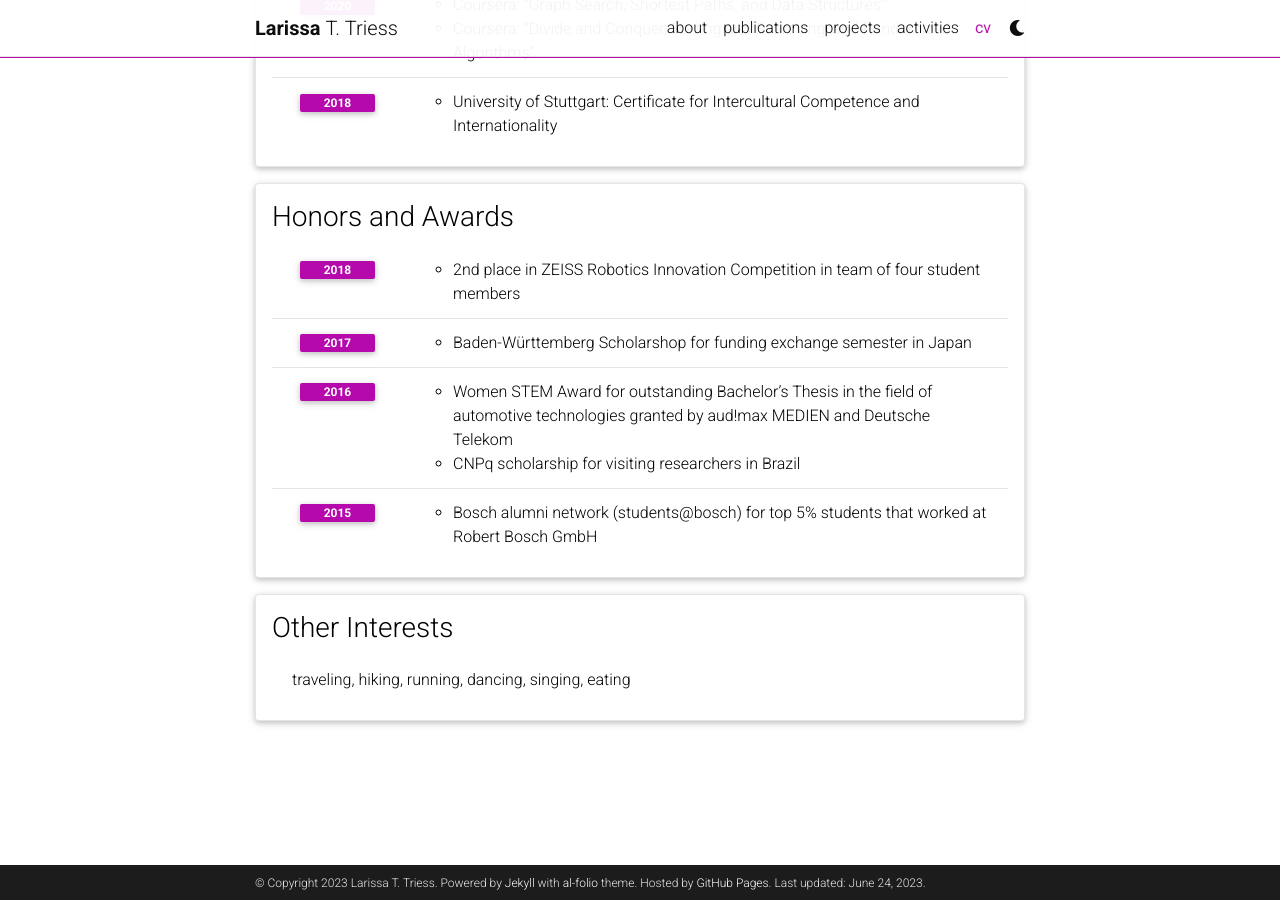
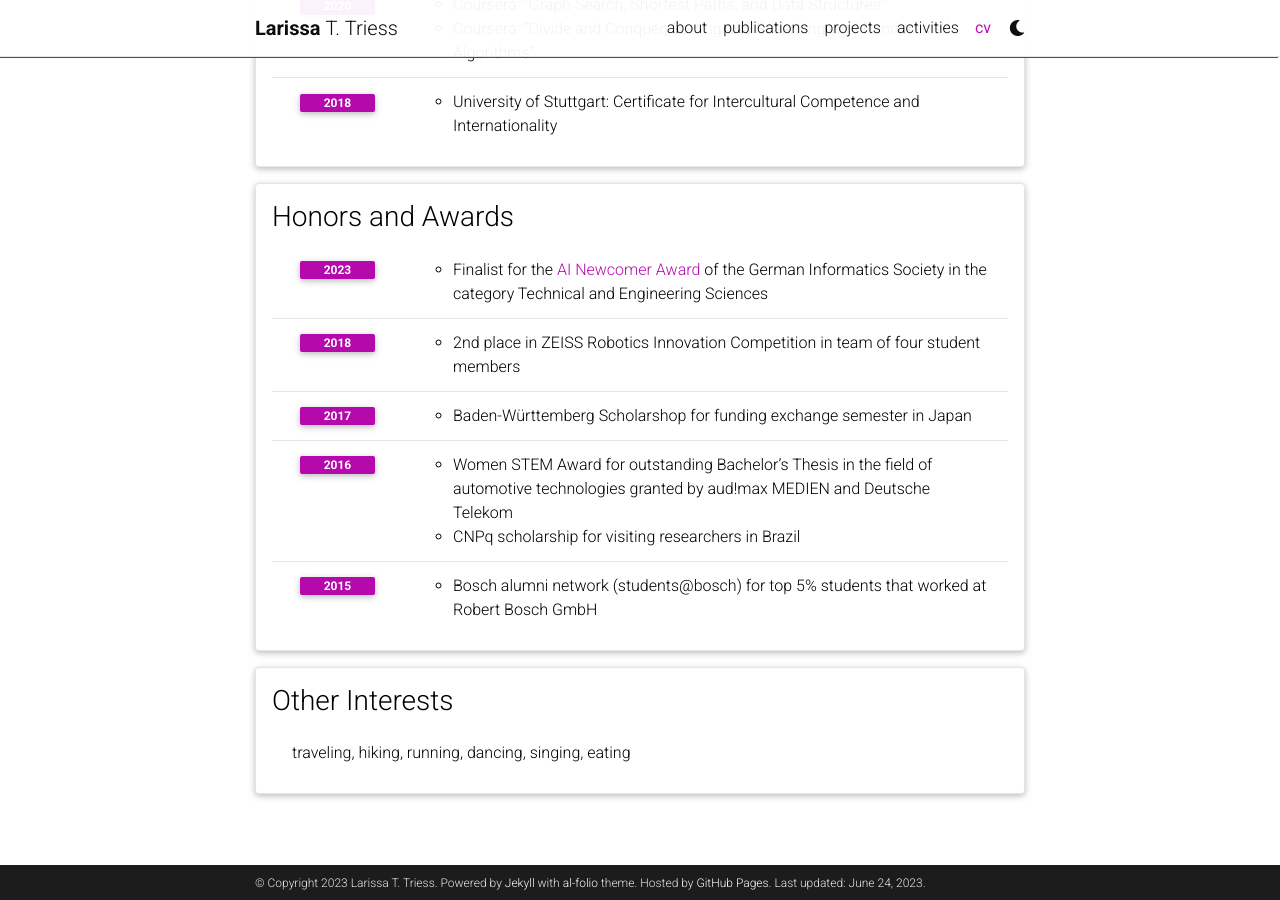
Before and after one commit to ltriess/ltriess.github.io, a Jekyll site: the page built from _pages/cv.md, in a window 1280 px wide and 900 px high, scrolled down 2129 px. Built offline with Jekyll 4.4.1, drawn with Linux system fonts in a browser that asks for light colours; comment, search, counter and statistics services are not loaded; a style sheet for code colours, icons or effects is not loaded.

Commit message:
Add AI Newcomer Award

```diff
--- a/_data/cv.yml
+++ b/_data/cv.yml
@@ -95,6 +95,9 @@
 - title: Honors and Awards
   type: time_table
   contents:
+    - year: 2023
+      items:
+        - Finalist for the <a href=https://kicamp.org/en/ki-camp-2023/ai-newcomers-2023>AI Newcomer Award</a> of the German Informatics Society in the category Technical and Engineering Sciences
     - year: 2018
       items:
         - 2nd place in ZEISS Robotics Innovation Competition in team of four student members
```
